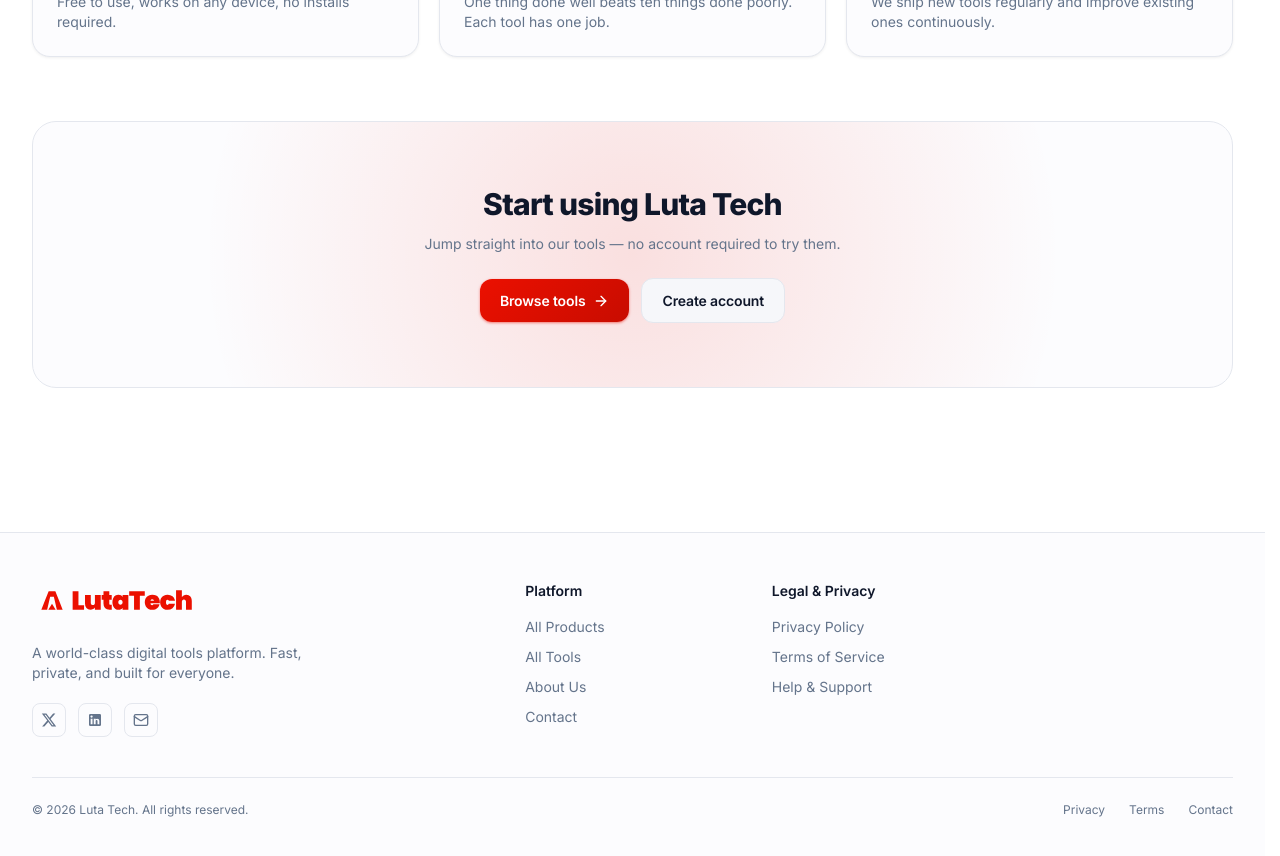
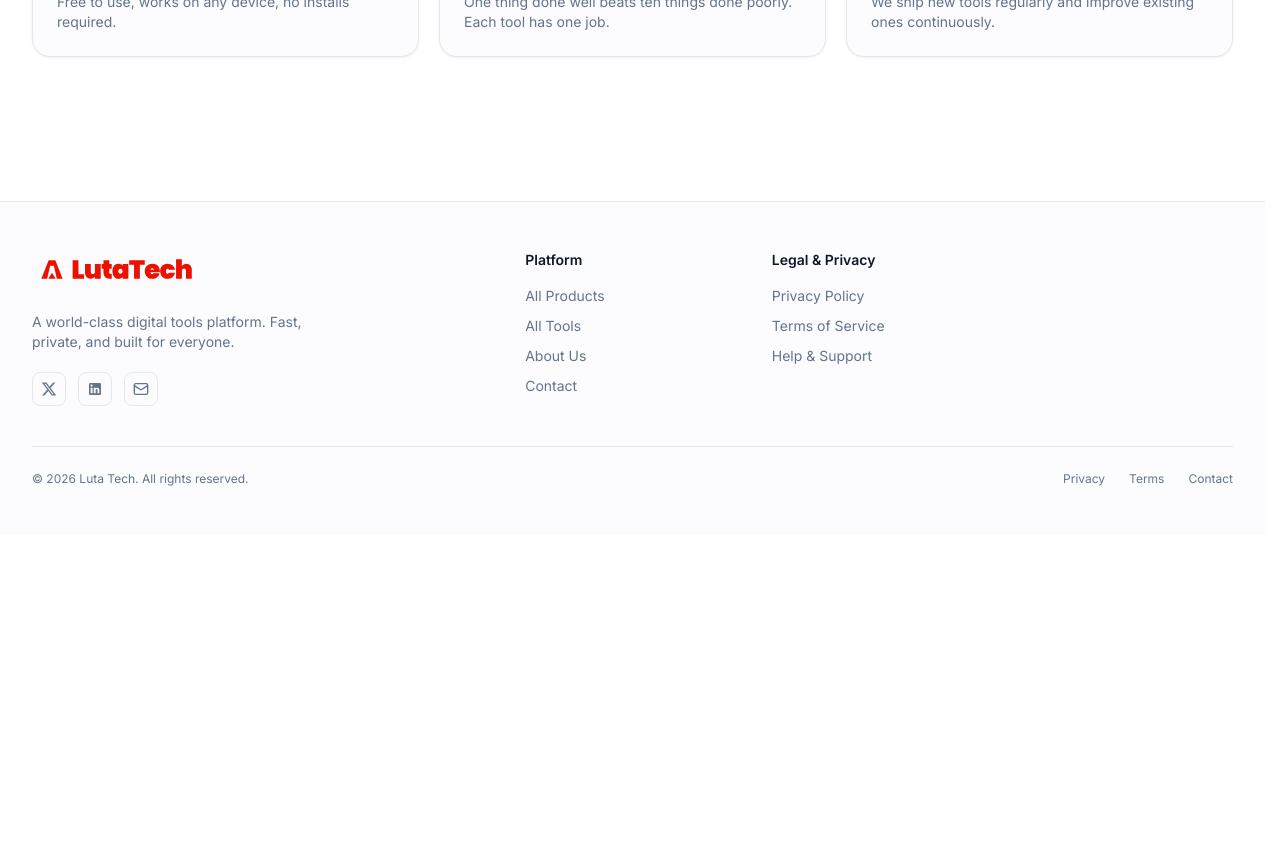
Before and after one commit to englutandula/lutatech.com, a Next.js app in the folder frontend/: page /about in a window 1280 px wide. Shown: the part 1180-2036 px from the top of the page. After the commit the page ends 1715 px from the top, so only its background shows below. Built offline with nearby package versions, Linux system fonts and the light colour scheme; no server answers.

Commit message:
fix(ui): remove hero red ambient glow and hide about page CTA banner

```diff
--- a/frontend/app/about/page.tsx
+++ b/frontend/app/about/page.tsx
@@ -1,6 +1,5 @@
 import React from 'react';
 import type { Metadata } from 'next';
-import Link from 'next/link';
 import { Target, Eye, Heart, Zap, ShieldCheck, Users, ArrowRight } from 'lucide-react';
 import { BreadcrumbJsonLd } from '@/components/seo/JsonLd';
 
@@ -101,25 +100,6 @@
         </div>
       </section>
 
-      <section className="lt-container pb-16">
-        <div className="relative overflow-hidden rounded-3xl border lt-border-color lt-surface p-10 text-center sm:p-16">
-          <div className="absolute inset-0 lt-glow pointer-events-none" />
-          <div className="relative">
-            <h2 className="text-2xl font-extrabold tracking-tight sm:text-3xl text-[rgb(var(--lt-text))]">Start using Luta Tech</h2>
-            <p className="mx-auto mt-3 max-w-lg text-sm lt-text-muted">
-              Jump straight into our tools — no account required to try them.
-            </p>
-            <div className="mt-6 flex flex-col items-center justify-center gap-3 sm:flex-row">
-              <Link href="/products/" className="lt-btn-primary">
-                Browse tools <ArrowRight className="h-4 w-4" />
-              </Link>
-              <Link href="/register/" className="lt-btn-secondary">
-                Create account
-              </Link>
-            </div>
-          </div>
-        </div>
-      </section>
     </div>
   );
 }
--- a/frontend/app/page.tsx
+++ b/frontend/app/page.tsx
@@ -49,9 +49,6 @@
     <div className="flex flex-col">
       {/* ── HERO SECTION ── */}
       <section className="relative overflow-hidden pt-12 pb-20 sm:pt-20 sm:pb-28">
-        {/* Ambient Glows */}
-        <div className="pointer-events-none absolute -top-32 left-1/2 -translate-x-1/2 h-[500px] w-[800px] rounded-full lt-glow blur-3xl opacity-70" />
-
         <div className="lt-container relative z-10 text-center">
           {/* Main Headline */}
           <h1 className="text-3xl sm:text-5xl lg:text-6xl font-extrabold tracking-tight text-[rgb(var(--lt-text))] lt-fade-up leading-[1.14]">
```
